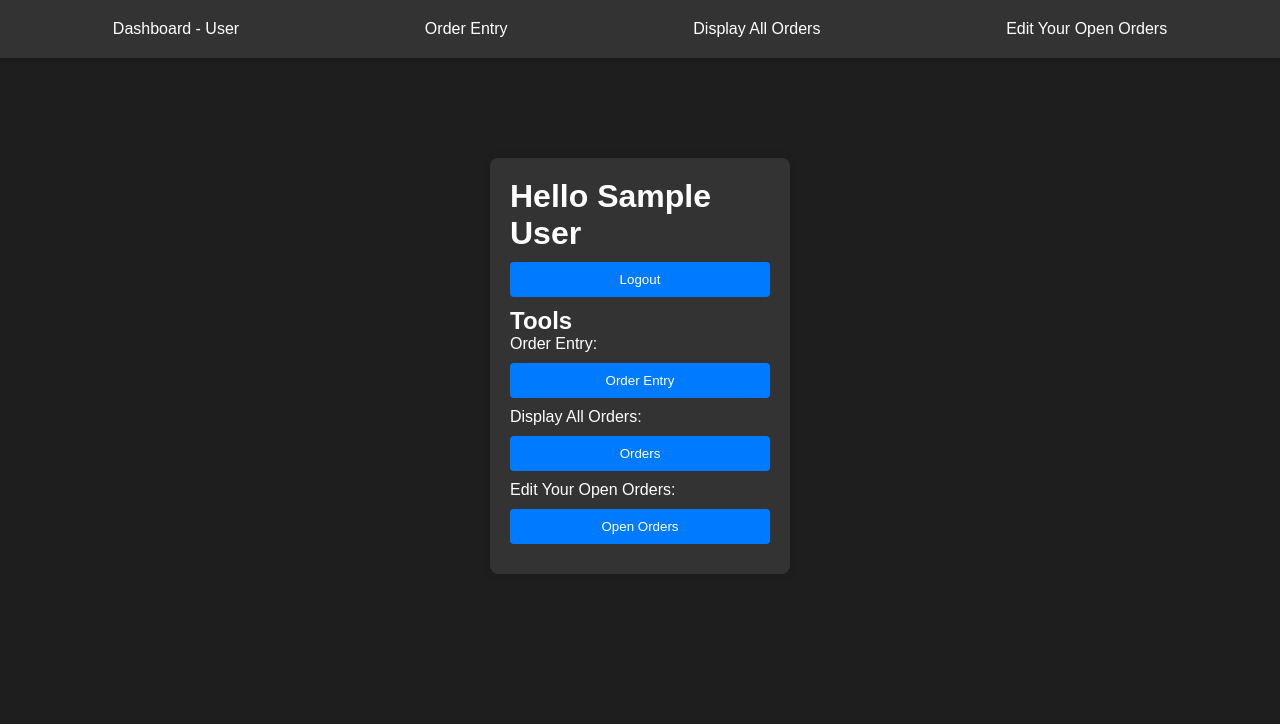
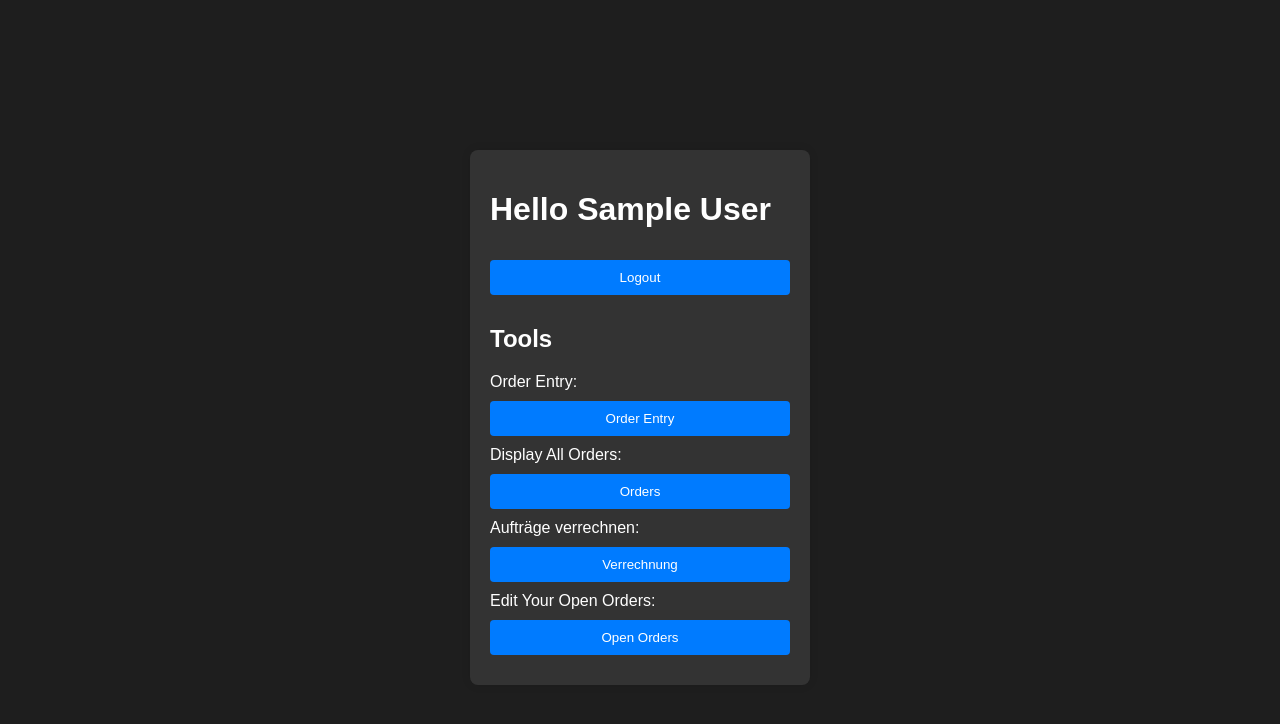
Before and after one commit to marcel7ag/m295projekt, a PHP site: page /user.php in a window 1280 px wide. Shown: the top 724 px of the page. Run offline with PHP 8.4, Linux system fonts and the light colour scheme; the visitor is signed in with stand-in values (Sample User, id 1); data comes from the database, SQL or seed files in the repository.

Commit message:
header.php weg

```diff
--- a/auftragZuteilung.php
+++ b/auftragZuteilung.php
@@ -28,7 +28,7 @@ $id = $_SESSION['id'];
         $stmt->execute();
         ?>
             <?php
-            if ($stmt->rowCount() == 0){ echo '<p style="text-align: center; font-weight: bold;">Alle Aufträge sind zugteilt worden!</p>'; }
+            if ($stmt->rowCount() == 0){ echo '<p style="text-align: center; font-weight: bold;">Alle Aufträge sind zugeteilt worden!</p>'; }
             else {
                 echo '
                 <table class="oTable" border="0" cellspacing="2" cellpadding="2">
--- a/erfassung.php
+++ b/erfassung.php
@@ -1,6 +1,5 @@
 <?php // erfassung.php
 session_start();
-include 'header.php';
 // Überprüfen, ob Benutzer angemeldet ist
 if (!isset($_SESSION["name"])) {
     header("Location: index.php");
--- a/index.php
+++ b/index.php
@@ -55,11 +55,6 @@ function authenticateUser() {
         <title>Login und Registration</title>
     </head>
     <body>
-
-            <!-- USER INTERFACE HERE FROM template.php-->
-            <?php
-            include 'header.php'; // only header tag with navigation & logout button
-            ?>
         <form method="post">
             <h1>Registrieren oder Login</h1>
             <div class="name-field">
--- a/oAuftraege.php
+++ b/oAuftraege.php
@@ -1,7 +1,6 @@
 <?php
 // oAuftraege.php
 session_start();
-include 'header.php';
 include 'db/conn.php';
 //var_dump($_SESSION);
 // Check if user is logged in
@@ -22,6 +21,7 @@ $id = $_SESSION['id'];
         <title>AlleAufträge</title>
     </head>
     <body>
+        <h1 style="text-align: center; margin: 10px;">Ihre offenen Aufträge</h1>
         <table class="oTable" border="0" cellspacing="2" cellpadding="2">
             <tr class="tableT">
                 <td style="width: min-content;">ID</td>
@@ -76,7 +76,7 @@ $id = $_SESSION['id'];
                 <td>'.$heizung.'</td>
                 <td>'.$garantie.'</td>
                 <td style="color: '.$color.';">'.$zustand.'</td>
-                <td><button class="detail-btn" data-id="'.$orderID.'">Details</button></td>
+                <td><button class="detail-btn" data-id="'.$orderID.'">Rapport</button></td>
                 </tr>';
             }
             echo '</table>';
--- a/rapporte.php
+++ b/rapporte.php
@@ -1,7 +1,6 @@
 <?php
 // oAuftraege.php
 session_start();
-include 'header.php';
 include 'db/conn.php';
 //var_dump($_SESSION);
 // Check if user is logged in
--- a/style/style.css
+++ b/style/style.css
@@ -11,6 +11,7 @@ body {
 form {
     width: 300px;
     margin: 0 auto;
+    margin-top: 150px;
     padding: 20px;
     background-color: #333; /* Dark container background color */
     border-radius: 8px;
--- a/user.php
+++ b/user.php
@@ -1,7 +1,6 @@
 <?php // user.php
     session_start();
     include 'db/conn.php';
-    include 'header.php';
     // debug
     // var_dump($_SESSION);
     // check if user is logged in
@@ -38,6 +37,10 @@
                                         <input type="submit" id="auftraege" name="action" value="Orders">
                                     </div>
                                     <div class="tool-option">
+                                        <span>Aufträge verrechnen:</span>
+                                        <input type="submit" id="verrechnung" name="action" value="Verrechnung">
+                                    </div>
+                                    <div class="tool-option">
                                         <span>Edit Your Open Orders:</span>
                                         <input type="submit" id="oAuftraege" name="action" value="Open Orders">
                                     </div>';
@@ -52,7 +55,7 @@
                                         <input type="submit" id="oAuftraege" name="action" value="Rapporte">
                                     </div>';
                         }
-                        else if ($_SESSION["role"] == 'WORKER') {
+                        else if ($_SESSION["role"] == 'ARBEITER') {
                             echo   '<div class="tool-option">
                                         <span>Edit Your Open Orders:</span>
                                         <input type="submit" id="oAuftraege" name="action" value="Open Orders">
@@ -82,7 +85,7 @@ if ($_SERVER["REQUEST_METHOD"] == "POST") {
         exit();
     } // bt Rapporte
     else if ($action == 'Rapporte') {
-        echo "Orders";
+        echo "Rapporte";
         header("Location: rapporte.php");
         exit();
     }  // bt Orders
@@ -97,6 +100,13 @@ if ($_SERVER["REQUEST_METHOD"] == "POST") {
         session_destroy();
         header("Location: index.php");
         exit();
+    } // bt Verrechnung
+    else if ($action == 'Logout') {
+        echo "Verrechnung";
+        session_unset();
+        session_destroy();
+        header("Location: verrechnung.php");
+        exit();
     }
 
 }
```
